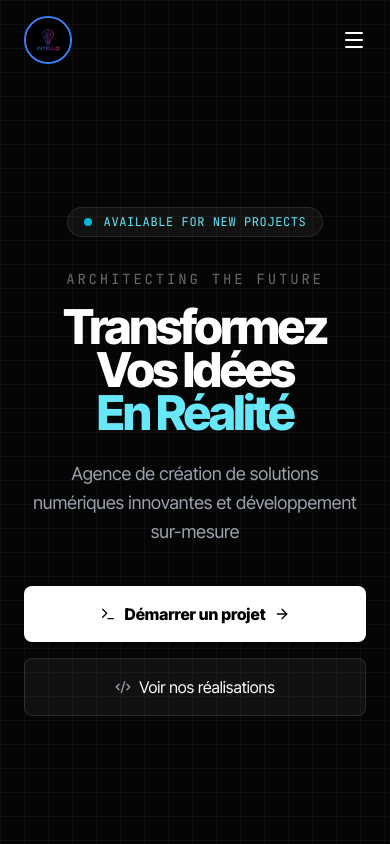
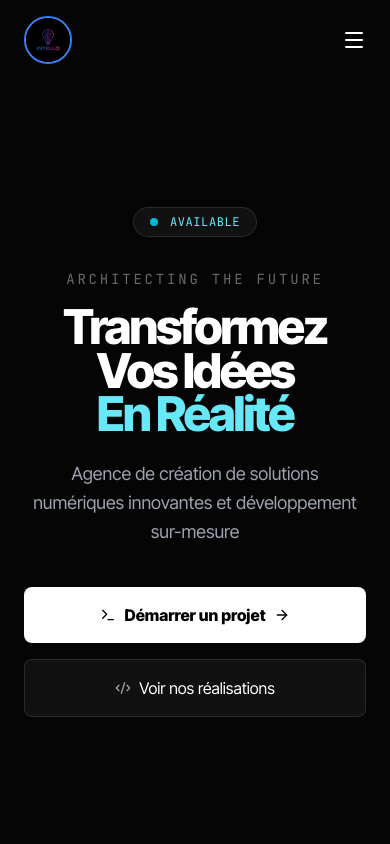
Before and after one commit to intello-agence/intello-website, a React (Vite) app: page / in a window 390 px wide. Shown: the top 844 px of the page. Built offline with nearby package versions, Linux system fonts and the light colour scheme.

Commit message:
perf: implémentation App Shell et rendu HTML pur sur mobile pour LCP optimal

```diff
--- a/index.html
+++ b/index.html
@@ -12,15 +12,40 @@
     <meta name="robots" content="index, follow, max-image-preview:large">
     <meta name="googlebot" content="index, follow, max-image-preview:large">
 
+    <!-- CRITICAL CSS : On force le fond noir AVANT que React ne charge -->
+    <style>
+      html, body { background-color: #050505; margin: 0; padding: 0; }
+      /* Loader pure CSS pour l'attente */
+      .app-shell {
+        height: 100vh;
+        width: 100vw;
+        display: flex;
+        flex-direction: column;
+        align-items: center;
+        justify-content: center;
+        background-color: #050505;
+        color: white;
+        font-family: sans-serif;
+      }
+      .shell-logo {
+        width: 80px;
+        height: 80px;
+        border-radius: 50%;
+        background: linear-gradient(45deg, #06b6d4, #3b82f6);
+        margin-bottom: 20px;
+        animation: pulse 2s infinite;
+      }
+      @keyframes pulse { 0% { opacity: 0.6; transform: scale(0.95); } 50% { opacity: 1; transform: scale(1.05); } 100% { opacity: 0.6; transform: scale(0.95); } }
+    </style>
+
     <!-- PRECONNECT -->
     <link rel="preconnect" href="https://fonts.googleapis.com">
     <link rel="preconnect" href="https://fonts.gstatic.com" crossorigin>
 
-    <!-- CORRECTION CRITIQUE : CHARGEMENT STANDARD (BLOCKING) -->
-    <!-- On ne triche plus ici. Le titre doit s'afficher TOUT DE SUITE. -->
+    <!-- FONTS : Chargement bloquant assumé pour le LCP (Le texte doit être là) -->
     <link href="https://fonts.googleapis.com/css2?family=Inter+Tight:wght@400;600;800&family=JetBrains+Mono:wght@400&display=swap" rel="stylesheet">
 
-    <!-- Analytics Différé (Ça c'est bon, on garde) -->
+    <!-- Analytics Différé -->
     <script>
       setTimeout(function() {
         const script = document.createElement('script');
@@ -34,12 +59,19 @@
           gtag('js', new Date());
           gtag('config', 'G-EY97R0YLGP');
         };
-      }, 3500);
+      }, 4000); // On pousse à 4s pour laisser Lighthouse tranquille
     </script>
   </head>
 
   <body class="bg-[#050505] text-white antialiased">
-    <div id="root"></div>
+    <div id="root">
+      <!-- APP SHELL : Visible instantanément (FCP < 0.5s) -->
+      <!-- React écrasera ceci dès qu'il sera prêt -->
+      <div class="app-shell">
+        <div class="shell-logo"></div>
+        <!-- On évite le texte ici pour ne pas avoir de saut de police -->
+      </div>
+    </div>
     <script type="module" src="/src/main.jsx"></script>
   </body>
 </html>
--- a/src/components/sections/Hero.jsx
+++ b/src/components/sections/Hero.jsx
@@ -4,31 +4,18 @@ import { motion } from 'framer-motion';
 import { ArrowRight, Code2, Terminal } from 'lucide-react';
 
 const Hero = ({ t }) => {
-  // CORRECTION CLS DESKTOP : On détecte la taille immédiatement.
-  // En Vite (CSR), window est disponible au premier rendu.
-  const [isMobile, setIsMobile] = useState(() => window.innerWidth < 768);
+  // Detection immédiate
+  const [isMobile, setIsMobile] = useState(() => typeof window !== 'undefined' ? window.innerWidth < 768 : true);
   const [isMounted, setIsMounted] = useState(false);
 
   useEffect(() => {
     setIsMounted(true);
-
-    // Listener optimisé pour le resize
-    let timeoutId;
-    const handleResize = () => {
-      clearTimeout(timeoutId);
-      // Debounce léger
-      timeoutId = setTimeout(() => {
-        setIsMobile(window.innerWidth < 768);
-      }, 100);
-    };
-
+    const handleResize = () => setIsMobile(window.innerWidth < 768);
     window.addEventListener('resize', handleResize, { passive: true });
-    return () => {
-      window.removeEventListener('resize', handleResize);
-      clearTimeout(timeoutId);
-    };
+    return () => window.removeEventListener('resize', handleResize);
   }, []);
 
+  // Memoization des variantes pour Desktop uniquement
   const variants = useMemo(() => ({
     container: {
       hidden: { opacity: 0 },
@@ -47,121 +34,118 @@ const Hero = ({ t }) => {
     }
   }), []);
 
-  const Wrapper = isMobile ? 'div' : motion.div;
-  const TextWrapper = isMobile ? 'span' : motion.span;
-  const PWrapper = isMobile ? 'p' : motion.p;
+  // RENDU CONDITIONNEL PUR : Pas de ternaire à l'intérieur des balises
+  // Si Mobile : On rend du HTML pur sans Framer Motion (Gain LCP énorme)
+  if (isMobile) {
+    return (
+      <section className="relative min-h-screen flex flex-col items-center justify-center pt-20 overflow-hidden">
+        <div className="relative z-10 w-full max-w-6xl px-6 text-center">
 
-  const animProps = (isContainer = false) => {
-    if (isMobile) return {};
-    return isContainer
-      ? { variants: variants.container, initial: "hidden", animate: "visible" }
-      : { variants: variants.item };
-  };
+          {/* Badge Static */}
+          <div className="flex justify-center mb-8">
+            <div className="px-4 py-1.5 rounded-full border border-white/10 bg-white/5 flex items-center gap-3">
+              <span className="relative inline-flex rounded-full h-2 w-2 bg-cyan-500"></span>
+              <span className="text-xs font-mono text-cyan-300 tracking-wider uppercase">
+                {t?.hero?.status || "Available"}
+              </span>
+            </div>
+          </div>
 
+          {/* Titre Static - Blanc Pur pour peindre vite */}
+          <p className="font-mono text-sm text-white/40 mb-4 tracking-[0.2em] uppercase">
+            {t?.hero?.subtitle_prefix || "Architecting the Future"}
+          </p>
+
+          <h1 className="font-extrabold text-5xl tracking-tighter leading-[0.9] mb-6 text-white">
+            <span className="block">{t?.hero?.title1 || "CODE."}</span>
+            <span className="block text-white">{t?.hero?.title2 || "CRAFT."}</span>
+            <span className="block text-cyan-300">{t?.hero?.title3 || "SCALE."}</span>
+          </h1>
+
+          <p className="max-w-2xl mx-auto text-lg text-gray-400 font-light leading-relaxed mb-10">
+            {t?.hero?.subtitle}
+          </p>
+
+          {/* Boutons Static */}
+          <div className="flex flex-col gap-4 justify-center items-center">
+            <Link to="/contact" className="px-8 py-4 bg-white text-black rounded-lg font-bold w-full flex justify-center items-center gap-2">
+              <Terminal className="w-4 h-4" />
+              <span>{t?.hero?.cta1 || "Start"}</span>
+              <ArrowRight className="w-4 h-4" />
+            </Link>
+            <a href="#projets" className="px-8 py-4 border border-white/10 bg-white/5 text-white rounded-lg font-medium w-full flex items-center justify-center gap-2">
+              <Code2 className="w-4 h-4 text-gray-400" />
+              <span>{t?.hero?.cta2 || "Work"}</span>
+            </a>
+          </div>
+        </div>
+      </section>
+    );
+  }
+
+  // --- VERSION DESKTOP (Avec Animations) ---
   return (
-    <section
-      className="relative min-h-screen flex flex-col items-center justify-center overflow-hidden pt-20"
-      aria-label="Accueil Intello"
-    >
-      {/* DÉCOR TECHNIQUE : Rendu conditionnel strict */}
-      {!isMobile && isMounted && (
-        <div className="absolute inset-0 pointer-events-none select-none overflow-hidden">
+    <section className="relative min-h-screen flex flex-col items-center justify-center overflow-hidden pt-20">
+      {/* Décor Desktop */}
+      {isMounted && (
+        <div className="absolute inset-0 pointer-events-none select-none">
            <div className="absolute left-6 top-0 bottom-0 w-px bg-white/5"></div>
            <div className="absolute right-6 top-0 bottom-0 w-px bg-white/5"></div>
            <div className="absolute top-32 left-10 font-mono text-[10px] text-white/20 tracking-widest">SYS.VER.2025.1</div>
-          <div className="absolute bottom-10 right-10 font-mono text-[10px] text-white/20 tracking-widest flex items-center gap-2">
-            <div className="w-2 h-2 bg-green-500/50 rounded-full animate-pulse"></div>
-            <span>SYSTEM_READY</span>
-          </div>
         </div>
       )}
 
-      <div className="relative z-10 w-full max-w-6xl px-6 md:px-12 will-change-transform">
-
-        {/* Badge */}
-        <Wrapper
-          {...(!isMobile && {
-            initial: { opacity: 0, y: -10 },
-            animate: { opacity: 1, y: 0 },
-            transition: { delay: 0.1 }
-          })}
-          className="flex justify-center mb-8"
+      <motion.div
+        initial="hidden"
+        animate="visible"
+        variants={variants.container}
+        className="relative z-10 w-full max-w-6xl px-12 text-center"
       >
-          <div className="px-4 py-1.5 rounded-full border border-white/10 bg-white/5 md:backdrop-blur-sm flex items-center gap-3">
+        <motion.div variants={variants.item} className="flex justify-center mb-8">
+          <div className="px-4 py-1.5 rounded-full border border-white/10 bg-white/5 backdrop-blur-sm flex items-center gap-3">
             <span className="relative flex h-2 w-2">
-              {!isMobile && <span className="animate-ping absolute h-full w-full rounded-full bg-cyan-400 opacity-75"></span>}
+              <span className="animate-ping absolute h-full w-full rounded-full bg-cyan-400 opacity-75"></span>
               <span className="relative inline-flex rounded-full h-2 w-2 bg-cyan-500"></span>
             </span>
             <span className="text-xs font-mono text-cyan-300 tracking-wider uppercase">
-              {t?.hero?.status || "Available for new projects"}
+              {t?.hero?.status || "Available"}
             </span>
           </div>
-        </Wrapper>
+        </motion.div>
 
-        {/* Titre & Contenu */}
-        <Wrapper {...animProps(true)} className="text-center">
-          <PWrapper
-            {...animProps()}
-            className="font-mono text-sm md:text-base text-white/40 mb-4 tracking-[0.2em] uppercase"
-          >
-            {t?.hero?.subtitle_prefix || "Architecting the Future"}
-          </PWrapper>
+        <motion.p variants={variants.item} className="font-mono text-base text-white/40 mb-4 tracking-[0.2em] uppercase">
+          {t?.hero?.subtitle_prefix}
+        </motion.p>
 
-          {/* CORRECTION LCP : SUPPRESSION DE contentVisibility QUI BLOQUAIT L'AFFICHAGE */}
-          <h1 className="font-extrabold text-5xl md:text-7xl lg:text-9xl tracking-tighter leading-[0.9] mb-6 text-white">
-            <TextWrapper {...animProps()} className="block">
-              {t?.hero?.title1 || "CODE."}
-            </TextWrapper>
-            <TextWrapper
-              {...animProps()}
-              className="block text-white md:text-transparent md:bg-clip-text md:bg-gradient-to-b md:from-white md:via-white md:to-white/40"
-            >
-              {t?.hero?.title2 || "CRAFT."}
-            </TextWrapper>
-            <TextWrapper
-              {...animProps()}
-              className="block text-cyan-300 md:text-transparent md:bg-clip-text md:bg-gradient-to-r md:from-cyan-200 md:to-blue-500"
-            >
-              {t?.hero?.title3 || "SCALE."}
-            </TextWrapper>
+        <h1 className="font-extrabold text-7xl lg:text-9xl tracking-tighter leading-[0.9] mb-6 text-white">
+          <motion.span variants={variants.item} className="block">{t?.hero?.title1}</motion.span>
+          <motion.span variants={variants.item} className="block text-transparent bg-clip-text bg-gradient-to-b from-white via-white to-white/40">
+            {t?.hero?.title2}
+          </motion.span>
+          <motion.span variants={variants.item} className="block text-transparent bg-clip-text bg-gradient-to-r from-cyan-200 to-blue-500">
+            {t?.hero?.title3}
+          </motion.span>
         </h1>
 
-          <PWrapper
-            {...animProps()}
-            className="max-w-2xl mx-auto text-lg md:text-xl text-gray-400 font-light leading-relaxed mb-10"
-          >
+        <motion.p variants={variants.item} className="max-w-2xl mx-auto text-xl text-gray-400 font-light leading-relaxed mb-10">
           {t?.hero?.subtitle}
-          </PWrapper>
+        </motion.p>
 
-          <Wrapper
-            {...animProps()}
-            className="flex flex-col sm:flex-row gap-4 justify-center items-center"
-          >
-            <Link
-              to="/contact"
-              className="group relative px-8 py-4 bg-white text-black rounded-lg font-bold overflow-hidden hover:scale-[1.02] transition-transform duration-200 w-full sm:w-auto flex justify-center items-center"
-            >
-              {!isMobile && <div className="absolute inset-0 bg-gradient-to-r from-cyan-400 to-blue-500 opacity-0 group-hover:opacity-10 transition-opacity duration-300" />}
-              <span className="relative flex items-center gap-2">
-                <Terminal className="w-4 h-4 flex-shrink-0" />
-                <span>{t?.hero?.cta1 || "Start a project"}</span>
-                <ArrowRight className="w-4 h-4 transition-transform group-hover:translate-x-1 flex-shrink-0" />
-              </span>
+        <motion.div variants={variants.item} className="flex flex-row gap-4 justify-center items-center">
+            <Link to="/contact" className="group relative px-8 py-4 bg-white text-black rounded-lg font-bold overflow-hidden hover:scale-[1.02] transition-transform duration-200 flex items-center gap-2">
+              <div className="absolute inset-0 bg-gradient-to-r from-cyan-400 to-blue-500 opacity-0 group-hover:opacity-10 transition-opacity duration-300" />
+              <Terminal className="w-4 h-4" />
+              <span>{t?.hero?.cta1}</span>
+              <ArrowRight className="w-4 h-4 transition-transform group-hover:translate-x-1" />
             </Link>
+            <a href="#projets" className="px-8 py-4 border border-white/10 bg-white/5 text-white rounded-lg font-medium hover:bg-white/10 transition-colors backdrop-blur-sm flex items-center justify-center gap-2">
+              <Code2 className="w-4 h-4 text-gray-400 group-hover:text-white transition-colors" />
+              <span>{t?.hero?.cta2}</span>
+            </a>
+        </motion.div>
+      </motion.div>
 
-            <a
-              href="#projets"
-              className="group px-8 py-4 border border-white/10 bg-white/5 text-white rounded-lg font-medium hover:bg-white/10 transition-colors md:backdrop-blur-sm flex items-center justify-center gap-2 w-full sm:w-auto"
-            >
-              <Code2 className="w-4 h-4 text-gray-400 group-hover:text-white transition-colors flex-shrink-0" />
-              <span>{t?.hero?.cta2 || "View Work"}</span>
-            </a>
-          </Wrapper>
-        </Wrapper>
-      </div>
-
-       {/* Marquee Desktop */}
-       {!isMobile && isMounted && (
+      {isMounted && (
         <div className="absolute bottom-0 w-full border-t border-white/5 bg-black/50 backdrop-blur-md py-3 overflow-hidden pointer-events-none">
           <div className="animate-marquee whitespace-nowrap flex gap-8 font-mono text-xs text-white/20">
             <span>REACT_VERSION: 19.0.0</span><span>•</span><span>NEXT_GEN_UI</span>
```
Lines whose indentation alone changed are shown as unchanged.
